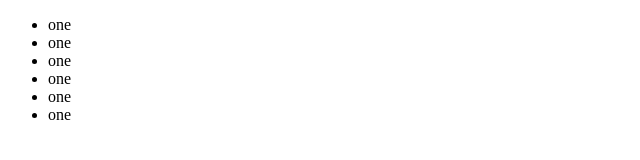
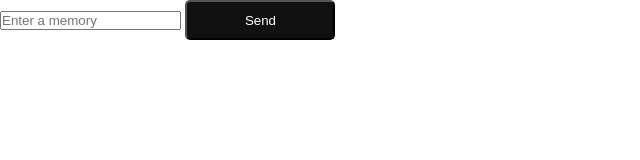
Before and after one commit to LKian/MemoryGenerator, a website: page index.html in a window 1280 px wide. Shown: the whole page, without its empty margins (0-640 px from the left). Drawn offline with Linux system fonts and the light colour scheme.

Commit message:
adding basic skeleton

```diff
--- a/assets/css/style.css
+++ b/assets/css/style.css
@@ -0,0 +1,31 @@
+* {
+  box-sizing: border-box;
+  margin: 0;
+  padding: 0;
+  font-family: Arial, Helvetica, sans-serif;
+}
+
+#memory-list-container {
+  display: flex;
+}
+
+#memory-list-container li {
+  width: 50px;
+  border: 1px solid #ccc;
+  list-style-type: none;
+}
+
+.button.submit-memory {
+  width: 150px;
+  height: 40px;
+  color: #fff;
+  background-color: #111;
+  border-radius: 5px;
+}
+.button:hover {
+  background-color: #222;
+  transition: 0.2s;
+}
+.button {
+  outline: none;
+}
--- a/assets/js/index.js
+++ b/assets/js/index.js
@@ -0,0 +1,12 @@
+const form = document.querySelector("#form");
+
+const memoryul = document.getElementById("memory-ul");
+const memoryInput = document.querySelector(".memory-input");
+const memoryText = form.querySelector('input[type="text"]').innerHTML;
+form.addEventListener("submit", function(e) {
+  e.preventDefault();
+
+  const li = document.createElement("li");
+  memoryul.appendChild(li);
+  li.innerHTML = memoryText;
+});
--- a/index.html
+++ b/index.html
@@ -4,16 +4,25 @@
     <meta charset="UTF-8" />
     <meta name="viewport" content="width=device-width, initial-scale=1.0" />
     <meta http-equiv="X-UA-Compatible" content="ie=edge" />
+    <link rel="stylesheet" type="text/css" href="./assets/css/style.css" />
     <title>Memory Generator</title>
   </head>
   <body>
-    <ul>
-      <li>one</li>
-      <li>one</li>
-      <li>one</li>
-      <li>one</li>
-      <li>one</li>
-      <li>one</li>
-    </ul>
+    <form id="form">
+      <input
+        type="text"
+        class="memory-input"
+        name="memory_name"
+        placeholder="Enter a memory"
+      />
+
+      <button class="button submit-memory" type="submit" value="Submit">
+        Send
+      </button>
+    </form>
+
+    <ul id="memory-ul"></ul>
+
+    <script type="text/javascript" src="./assets/js/index.js"></script>
   </body>
 </html>
```
